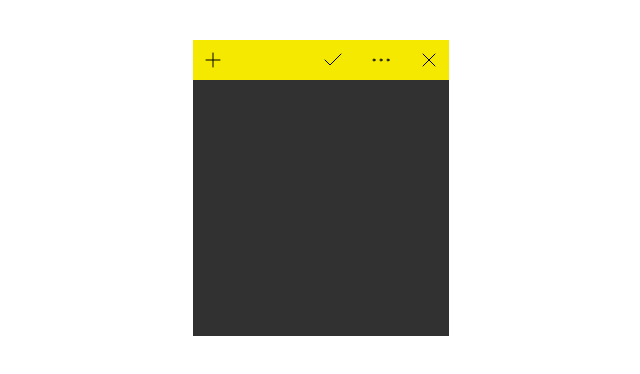
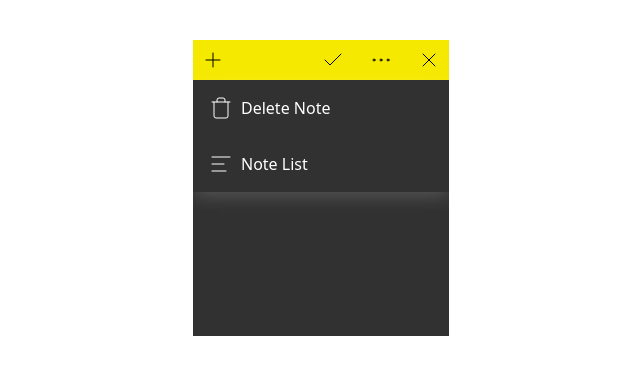
Before and after one commit to surajbruh/STICKY_NOTE-FRONTEND, a React (Vite) app: page / in a window 1280 px wide. Both pictures are taken after a click on the button 700 px from the left and 60 px from the top of the page. Shown: the top 374 px of the page, without its empty margins (319-959 px from the left). Built offline with nearby package versions, Linux system fonts and the light colour scheme.

Commit message:
created Option.jsx components and made changes accordingly

```diff
--- a/src/App.jsx
+++ b/src/App.jsx
@@ -1,10 +1,16 @@
 import Header from "./components/Header"
 import Body from "./components/Body"
+import { useEffect } from "react"
+import { useSelector } from "react-redux"
+import Option from "./components/Option"
 
 export default function App() {
+
+  const option = useSelector(state => state.note.option)
+
   return (
     <div>
-      <div className='m-auto my-10 min-w-[250px] w-[20vw]'>
+      <div className='z-10 m-auto my-10 min-w-[250px] w-[20vw]'>
         <Header />
         <Body />
       </div>
--- a/src/app/store.js
+++ b/src/app/store.js
@@ -1,5 +1,8 @@
 import { configureStore } from '@reduxjs/toolkit'
+import noteReducer from "../features/note/noteSlice"
 
 export default configureStore({
-    reducer: {}
+    reducer: {
+        note: noteReducer
+    }
 })
--- a/src/components/Body.jsx
+++ b/src/components/Body.jsx
@@ -1,16 +1,23 @@
-import { useState } from "react"
+import { useDispatch, useSelector } from "react-redux"
+import { setContent } from "../features/note/noteSlice"
+import Option from "./Option"
 
 const Body = () => {
 
-    const [content, setContent] = useState("")
+    const option = useSelector(state => state.note.option)
+    const dispatch = useDispatch()
 
     return (
-        <>
+        <div className="relative">
+            {
+                option &&
+                <Option />
+            }
             <textarea
-                onChange={(e) => setContent(e.target.value)}
+                onChange={(e) => dispatch(setContent(e.target.value))}
                 className="outline-none resize-none bg-[var(--color-3)] text-white p-2 w-full"
                 rows="10"></textarea>
-        </>
+        </div>
     )
 }
 
--- a/src/components/Header.jsx
+++ b/src/components/Header.jsx
@@ -1,9 +1,11 @@
-import { Plus, Check, Ellipsis, X, Trash, TextAlignStart } from 'lucide-react';
-import { useState } from 'react';
+import { Plus, Check, Ellipsis, X } from 'lucide-react';
+import { setOption } from '../features/note/noteSlice';
+import { useDispatch, useSelector } from 'react-redux';
 
 const Header = () => {
 
-    const [option, setOption] = useState(false)
+    const content = useSelector(state => state.note.content)
+    const dispatch = useDispatch()
 
     return (
         <div className='relative bg-[var(--color-1)] text-[var(--color-2)] flex justify-between items-center'>
@@ -11,11 +13,13 @@ const Header = () => {
                 <Plus strokeWidth={1} />
             </button>
             <div className='flex items-center gap-2'>
-                <button className='p-2'>
+                <button
+                    onClick={() => console.log(content)}
+                    className='p-2'>
                     <Check strokeWidth={1} />
                 </button>
                 <button
-                    onClick={() => setOption(!option)}
+                    onClick={() => dispatch(setOption())}
                     className='p-2'>
                     <Ellipsis strokeWidth={1} />
                 </button>
--- /dev/null
+++ b/src/components/Option.jsx
@@ -0,0 +1,19 @@
+import { Trash, TextAlignStart } from "lucide-react"
+
+const Option = () => {
+
+    return (
+        <div className="absolute shadow-[var(--shadow)] z-20 w-full h-max bg-[var(--color-3)] text-white">
+            <button className="p-4 flex gap-2 items-center">
+                <Trash strokeWidth={1} />
+                <span>Delete Note</span>
+            </button>
+            <button className="p-4 flex gap-2 items-center">
+                <TextAlignStart strokeWidth={1} />
+                <span>Note List</span>
+            </button>
+        </div>
+    )
+}
+
+export default Option
--- /dev/null
+++ b/src/features/note/noteSlice.js
@@ -0,0 +1,17 @@
+import { createSlice } from "@reduxjs/toolkit";
+
+export const noteSlice = createSlice({
+    name: "note",
+    initialState: {
+        content: "",
+        option: false
+    },
+    reducers: {
+        setContent: (state, aciton) => { state.content = aciton.payload },
+        setOption: state => { state.option = !state.option }
+    }
+})
+
+export const { setOption, setContent } = noteSlice.actions
+
+export default noteSlice.reducer
--- a/src/index.css
+++ b/src/index.css
@@ -12,4 +12,6 @@
     --color-1: #f5e900;
     --color-2: #000000;
     --color-3: #313131;
+
+    --shadow: 0px 5px 17px -1px rgba(255, 255, 255, 0.18);
 }
```
